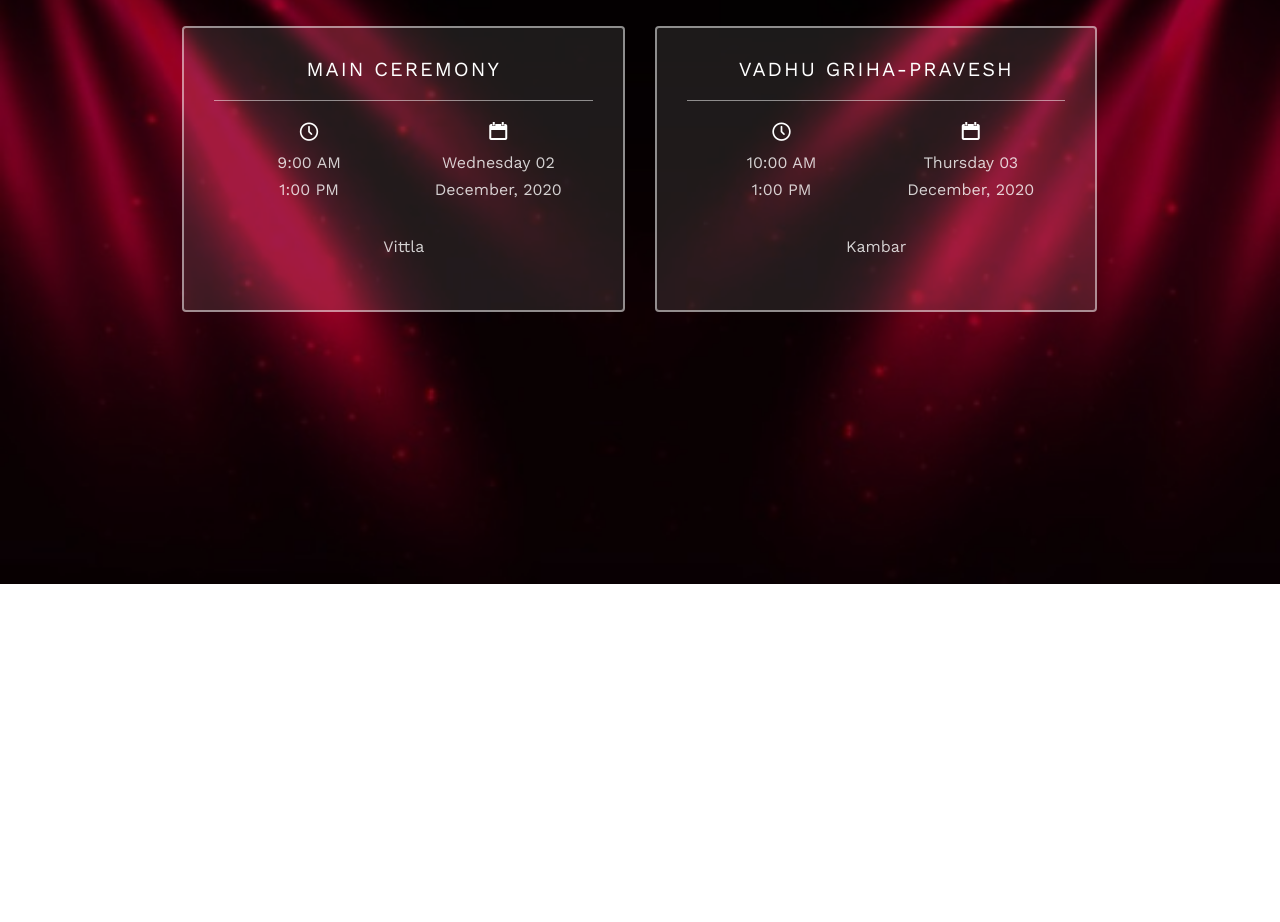
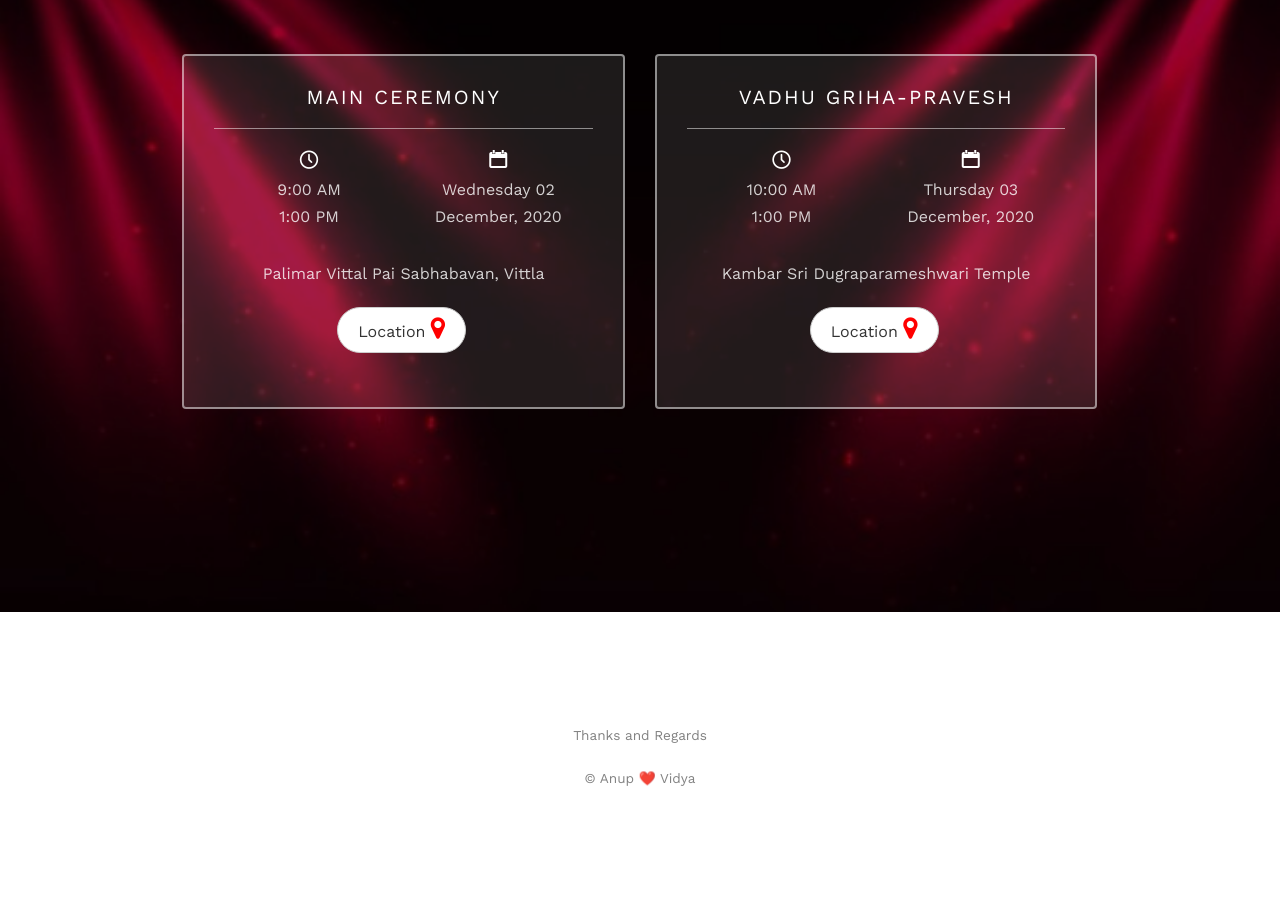
Before and after one commit to anup205762/anup-vidya, a plain HTML site: page index.html in a window 1280 px wide. Shown: the part 1840-2762 px from the top of the page. Before the commit the page ends 2424 px from the top, so only its background shows below. Drawn offline with nearby package versions, Linux system fonts and the light colour scheme; files whose address does not match are found by name.

Commit message:
Updated code

```diff
--- a/index.html
+++ b/index.html
@@ -2,15 +2,23 @@
 <!--[if lt IE 7]>      <html class="no-js lt-ie9 lt-ie8 lt-ie7"> <![endif]-->
 <!--[if IE 7]>         <html class="no-js lt-ie9 lt-ie8"> <![endif]-->
 <!--[if IE 8]>         <html class="no-js lt-ie9"> <![endif]-->
-<!--[if gt IE 8]><!--> <html class="no-js"> <!--<![endif]-->
+<!--[if gt IE 8]><!-->
+<html class="no-js">
+<!--<![endif]-->
+
 <head>
 	<meta charset="utf-8">
 	<meta http-equiv="X-UA-Compatible" content="IE=edge">
 	<title>Anup ❤️ Vidya</title>
 	<meta name="viewport" content="width=device-width, initial-scale=1">
-	<meta name="description" content="A wedding invitaion of anup and vidya" />
+	<meta name="description" content="Anup Weds Vidya on 02-Dec-2020" />
 	<meta name="keywords" content="free html5, free template, free bootstrap, html5, css3, mobile first, responsive" />
 	<meta name="author" content="FREEHTML5.CO" />
+	<link rel="stylesheet" href="https://cdnjs.cloudflare.com/ajax/libs/font-awesome/4.7.0/css/font-awesome.min.css">
+	<link rel="shortcut icon" href="./images/av.png" type="image/x-icon" />.
+
+
+</head>
 
 <!--
 	//////////////////////////////////////////////////////
@@ -27,17 +35,18 @@
 	 -->
 
 <!-- Facebook and Twitter integration -->
-	<meta property="og:title" content=""/>
-	<meta property="og:image" content=""/>
-	<meta property="og:url" content=""/>
-	<meta property="og:site_name" content=""/>
-	<meta property="og:description" content=""/>
+<meta property="og:title" content="" />
+<meta property="og:image" content="" />
+<meta property="og:url" content="" />
+<meta property="og:site_name" content="" />
+<meta property="og:description" content="" />
 <meta name="twitter:title" content="" />
 <meta name="twitter:image" content="" />
 <meta name="twitter:url" content="" />
 <meta name="twitter:card" content="" />
 
-	<link href='https://fonts.googleapis.com/css?family=Work+Sans:400,300,600,400italic,700' rel='stylesheet' type='text/css'>
+<link href='https://fonts.googleapis.com/css?family=Work+Sans:400,300,600,400italic,700' rel='stylesheet'
+	type='text/css'>
 <link href="https://fonts.googleapis.com/css?family=Sacramento" rel="stylesheet">
 
 <!-- Animate.css -->
@@ -65,12 +74,14 @@
 	<![endif]-->
 
 </head>
+
 <body>
 
 	<div class="fh5co-loader"></div>
 
 	<div id="page">
-	<header id="fh5co-header" class="fh5co-cover" role="banner" style="background-image:url(images/light.jpg)" data-stellar-background-ratio="0.5">
+		<header id="fh5co-header" class="fh5co-cover" role="banner" style="background-image:url(images/light.jpg)"
+			data-stellar-background-ratio="0.5">
 			<div class="overlay"></div>
 			<div class="container">
 				<div class="row">
@@ -81,7 +92,8 @@
 								<h1>Anup &amp; Vidya</h1>
 								<h2>We Are Getting Married</h2>
 								<div class="simply-countdown simply-countdown-one"></div>
-							<p><a href="www.google.com" class="btn btn-default btn-sm">📌Save the date</a></p>
+								<p><a href="https://www.google.com/calendar/render?action=TEMPLATE&text=Anup+Weds+Vidya&details=We+wholeheartedly+want+to+invite+you+and+your+entire+family+to+attend+our+wedding+ceremony.+Come+to+see+our+marriage+and+give+us+sincere+prayers+for+our+further+life&location=Palimar+Vittal+Pai+Sabhabavan%2C+Vittla&dates=20201202T033000Z%2F20201202T073000Z"
+										target="_blank" class="btn btn-default btn-sm">📌Save the date</a></p>
 							</div>
 						</div>
 					</div>
@@ -95,7 +107,8 @@
 					<div class="col-md-8 col-md-offset-2 text-center fh5co-heading animate-box">
 						<h2>On!</h2>
 						<h3>December 02nd - 2020, Vittla</h3>
-					<p>We wholeheartedly want to invite you and your entire family to attend our wedding ceremony. Come to see our marriage and give us sincere prayers for our further life</p>
+						<p>We wholeheartedly want to invite you and your entire family to attend our wedding ceremony.
+							Come to see our marriage and give us sincere prayers for our further life</p>
 					</div>
 				</div>
 				<div class="couple-wrap animate-box">
@@ -145,7 +158,10 @@
 											<span>Wednesday 02</span>
 											<span>December, 2020</span>
 										</div>
-									<p>Vittla</p>
+										<p>Palimar Vittal Pai Sabhabavan, Vittla</p>
+										<p><a href="https://maps.app.goo.gl/pVmCHbEPB3ohBxfLA" target="_blank"
+												class="btn btn-default btn-sm">Location <i class="fa fa-map-marker"
+													style="font-size:25px;color:red"></i></a></p>
 									</div>
 								</div>
 								<div class="col-md-6 col-sm-6 text-center">
@@ -161,7 +177,10 @@
 											<span>Thursday 03</span>
 											<span>December, 2020</span>
 										</div>
-									<p>Kambar</p>
+										<p>Kambar Sri Dugraparameshwari Temple</p>
+										<p><a href="https://maps.app.goo.gl/UUrvPLB51fDFz1Me7" target="_blank"
+												class="btn btn-default btn-sm">Location <i class="fa fa-map-marker"
+													style="font-size:25px;color:red"></i></a></p>
 									</div>
 								</div>
 							</div>
@@ -170,6 +189,25 @@
 				</div>
 			</div>
 		</div>
+
+
+
+		<footer id="fh5co-footer" role="contentinfo">
+			<div class="container">
+
+				<div class="row copyright">
+					<div class="col-md-12 text-center">
+						<p>
+							<small class="block">Thanks and Regards</small>
+						</p>
+						<p>
+							<small class="block">&copy; Anup ❤️ Vidya</small>
+						</p>
+					</div>
+				</div>
+
+			</div>
+		</footer>
 
 
 	</div>
@@ -220,4 +258,5 @@
 	</script>
 
 </body>
+
 </html>
```
Also changed, not shown: images/DSC_84721587551801153.jpg (added), images/av.png (added), images/logoav.png (added), 1 other file. Lines whose indentation alone changed are shown as unchanged.
